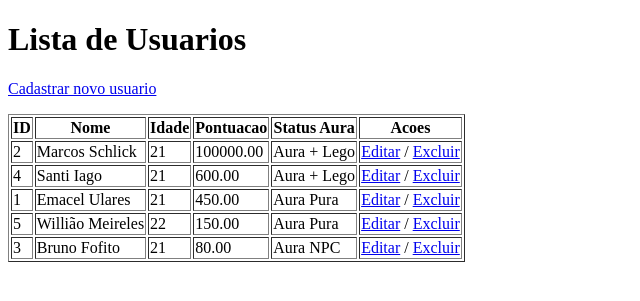
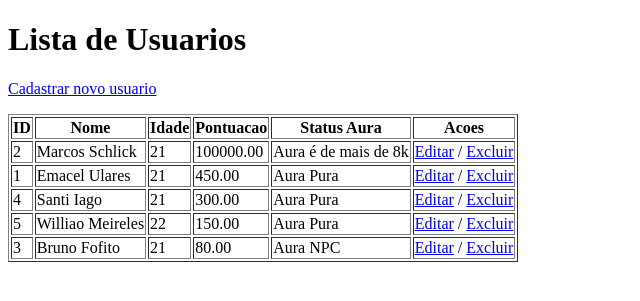
Before and after one commit to Juan0500/ProgramacionWeb2_proyecto, a PHP site: page /index.php in a window 1280 px wide. Shown: the top 301 px of the page, without its empty margins (0-640 px from the left). Run offline with PHP 8.4, Linux system fonts and the light colour scheme; data comes from the database, SQL or seed files in the repository.

Commit message:
chore: increasing my power level over 8k

```diff
--- a/banco.sql
+++ b/banco.sql
@@ -12,5 +12,5 @@ INSERT INTO usuario (nome, idade, pontuacao) VALUES
 ('Emacel Ulares', 21, 450),
 ('Marcos Schlick', 21, 100000),
 ('Bruno Fofito', 21, 80),
-('Santi Iago', 21, 600),
-('Willião Meireles', 22, 150);
+('Santi Iago', 21, 300),
+('Williao Meireles', 22, 150);
--- a/funcoes.php
+++ b/funcoes.php
@@ -61,8 +61,10 @@ function calcularStatusAura($pontuacao) {
         return "Aura NPC";
     } elseif ($pontuacao > 100 && $pontuacao <= 500) {
         return "Aura Pura";
+    } elseif ($pontuacao > 500 && $pontuacao <= 8000) {
+        return "Aura + Ego";
     } else {
-        return "Aura + Lego";
+        return "Aura é de mais de 8k";
     }
 }
 
```
